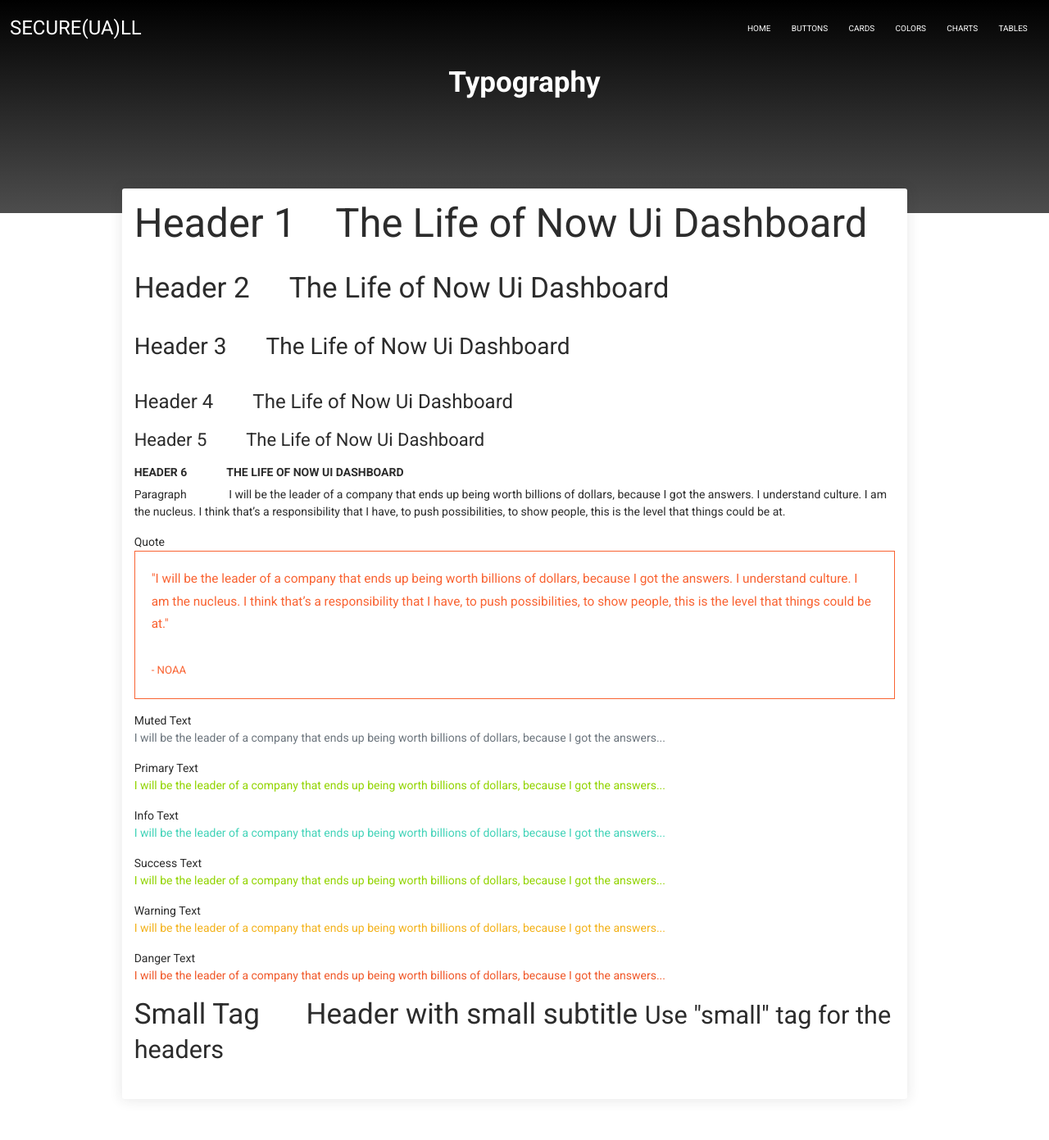
After one commit to secureUAll/frontend-backend, a Django app: template template/typography.html in a window 1280 px wide. The commit adds this page. Shown: the whole page at 82% size. Run offline with Django 3.2, Linux system fonts and the light colour scheme; the template is opened without the code that fills it, so the values that code supplies are empty.

Commit message:
template.typography

```diff
--- /dev/null
+++ b/template/typography.html
@@ -0,0 +1,203 @@
+<!DOCTYPE html>
+<html lang="en">
+
+<head>
+    <meta charset="utf-8" />
+    <meta content='width=device-width, initial-scale=1.0, maximum-scale=1.0, user-scalable=0, shrink-to-fit=no'
+        name='viewport' />
+    <title>Secure(ua)ll Template</title>
+
+    <!-- Fonts -->
+    <link href="https://fonts.googleapis.com/css?family=Roboto:400,700,200" rel="stylesheet" />
+
+    <!-- Styles -->
+    <link href="assets/css/bootstrap.min.css" rel="stylesheet" />
+    <link rel="stylesheet" href="https://use.fontawesome.com/releases/v5.7.1/css/all.css"
+        integrity="sha384-fnmOCqbTlWIlj8LyTjo7mOUStjsKC4pOpQbqyi7RrhN7udi9RwhKkMHpvLbHG9Sr" crossorigin="anonymous">
+    <link href="assets/css/template.css" rel="stylesheet" />
+    <link href="assets/css/custom.css" rel="stylesheet" />
+
+</head>
+
+<body>
+
+    <!-- Navbar -->
+    <nav class="navbar navbar-expand-lg navbar-transparent  bg-primary  navbar-absolute">
+        <div class="container-fluid">
+            <div class="navbar-wrapper">
+
+                <a class="navbar-brand" href="index.html">
+                    <h3 class="m-0 p-0">secure(ua)ll</h3>
+                </a>
+            </div>
+            <button class="navbar-toggler" type="button" data-toggle="collapse" data-target="#navigation"
+                aria-controls="navigation-index" aria-expanded="false" aria-label="Toggle navigation">
+                <span class="navbar-toggler-bar navbar-kebab"></span>
+                <span class="navbar-toggler-bar navbar-kebab"></span>
+                <span class="navbar-toggler-bar navbar-kebab"></span>
+            </button>
+            <div class="collapse navbar-collapse justify-content-end" id="navigation">
+                <ul class="navbar-nav">
+                    <li class="nav-item">
+                        <a class="nav-link" href="index.html">
+                            <p>
+                                Home
+                            </p>
+                        </a>
+                    </li>
+                    <li class="nav-item">
+                        <a class="nav-link" href="#">
+                            <p>
+                                Buttons
+                            </p>
+                        </a>
+                    </li>
+                    <li class="nav-item">
+                        <a class="nav-link" href="#">
+                            <p>
+                                Cards
+                            </p>
+                        </a>
+                    </li>
+                    <li class="nav-item">
+                        <a class="nav-link" href="#">
+                            <p>
+                                Colors
+                            </p>
+                        </a>
+                    </li>
+                    <li class="nav-item">
+                        <a class="nav-link" href="#">
+                            <p>
+                                Charts
+                            </p>
+                        </a>
+                    </li>
+                    <li class="nav-item">
+                        <a class="nav-link" href="#">
+                            <p>
+                                Tables
+                            </p>
+                        </a>
+                    </li>
+                </ul>
+            </div>
+        </div>
+    </nav>
+    <!-- End Navbar -->
+
+    <!-- Header -->
+    <div class="panel-header">
+        <div class="header text-center">
+            <h2 class="title">Typography</h2>
+            <p class="category"></p>
+        </div>
+    </div>
+    <!-- End Header -->
+
+    <!-- Page Content -->
+    <div class="content col-10 mx-auto row">
+        <div class="row">
+            <div class="col-md-12">
+                <div class="card">
+                    <div class="card-body">
+                        <div class="typography-line">
+                            <h1><span class="me-5">Header 1</span>The Life of Now Ui Dashboard </h1>
+                        </div>
+                        <div class="typography-line">
+                            <h2><span class="me-5">Header 2</span>The Life of Now Ui Dashboard </h2>
+                        </div>
+                        <div class="typography-line">
+                            <h3><span class="me-5">Header 3</span>The Life of Now Ui Dashboard </h3>
+                        </div>
+                        <div class="typography-line">
+                            <h4><span class="me-5">Header 4</span>The Life of Now Ui Dashboard </h4>
+                        </div>
+                        <div class="typography-line">
+                            <h5><span class="me-5">Header 5</span>The Life of Now Ui Dashboard </h5>
+                        </div>
+                        <div class="typography-line">
+                            <h6><span class="me-5">Header 6</span>The Life of Now Ui Dashboard </h6>
+                        </div>
+                        <div class="typography-line">
+                            <p><span class="me-5">Paragraph</span>
+                                I will be the leader of a company that ends up being worth billions of dollars, because
+                                I got the answers. I understand culture. I am the nucleus. I think that’s a
+                                responsibility that I have, to push possibilities, to show people, this is the level
+                                that things could be at.
+                            </p>
+                        </div>
+                        <div class="typography-line">
+                            <span class="me-5">Quote</span>
+                            <blockquote>
+                                <p class="blockquote blockquote-primary">
+                                    "I will be the leader of a company that ends up being worth billions of dollars,
+                                    because I got the answers. I understand culture. I am the nucleus. I think that’s a
+                                    responsibility that I have, to push possibilities, to show people, this is the level
+                                    that things could be at."
+                                    <br>
+                                    <br>
+                                    <small>
+                                        - Noaa
+                                    </small>
+                                </p>
+                            </blockquote>
+                        </div>
+                        <div class="typography-line">
+                            <span class="me-5">Muted Text</span>
+                            <p class="text-muted">
+                                I will be the leader of a company that ends up being worth billions of dollars, because
+                                I got the answers...
+                            </p>
+                        </div>
+                        <div class="typography-line">
+                            <span class="me-5">Primary Text</span>
+                            <p class="text-primary">
+                                I will be the leader of a company that ends up being worth billions of dollars, because
+                                I got the answers...</p>
+                        </div>
+                        <div class="typography-line">
+                            <span class="me-5">Info Text</span>
+                            <p class="text-info">
+                                I will be the leader of a company that ends up being worth billions of dollars, because
+                                I got the answers... </p>
+                        </div>
+                        <div class="typography-line">
+                            <span class="me-5">Success Text</span>
+                            <p class="text-success">
+                                I will be the leader of a company that ends up being worth billions of dollars, because
+                                I got the answers... </p>
+                        </div>
+                        <div class="typography-line">
+                            <span class="me-5">Warning Text</span>
+                            <p class="text-warning">
+                                I will be the leader of a company that ends up being worth billions of dollars, because
+                                I got the answers...
+                            </p>
+                        </div>
+                        <div class="typography-line">
+                            <span class="me-5">Danger Text</span>
+                            <p class="text-danger">
+                                I will be the leader of a company that ends up being worth billions of dollars, because
+                                I got the answers... </p>
+                        </div>
+                        <div class="typography-line">
+                            <h2><span class="me-5">Small Tag</span>
+                                Header with small subtitle
+                                <small>Use "small" tag for the headers</small>
+                            </h2>
+                        </div>
+                    </div>
+                </div>
+            </div>
+        </div>
+    </div>
+
+    <!--   Core JS Files   -->
+    <script src="assets/js/core/jquery.min.js"></script>
+    <script src="assets/js/core/popper.min.js"></script>
+    <script src="assets/js/core/bootstrap.min.js"></script>
+    <script src="assets/js/plugins/perfect-scrollbar.jquery.min.js"></script>
+</body>
+
+</html>
```
Also changed, not shown: template/index.html (+7 -0 lines).
